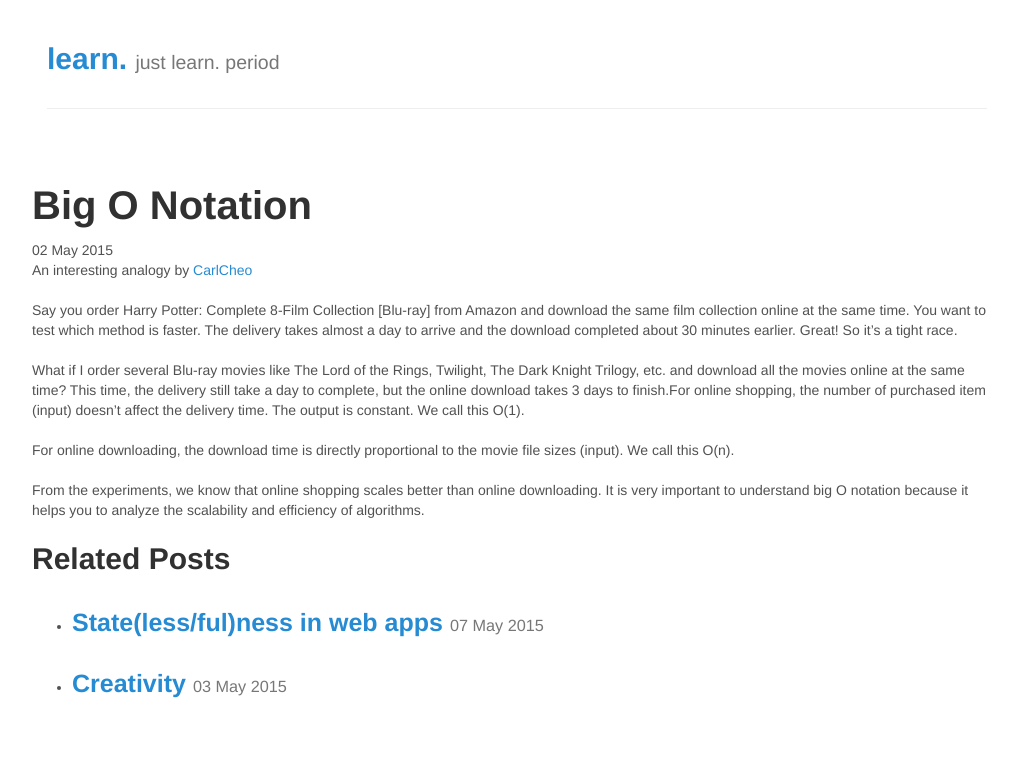
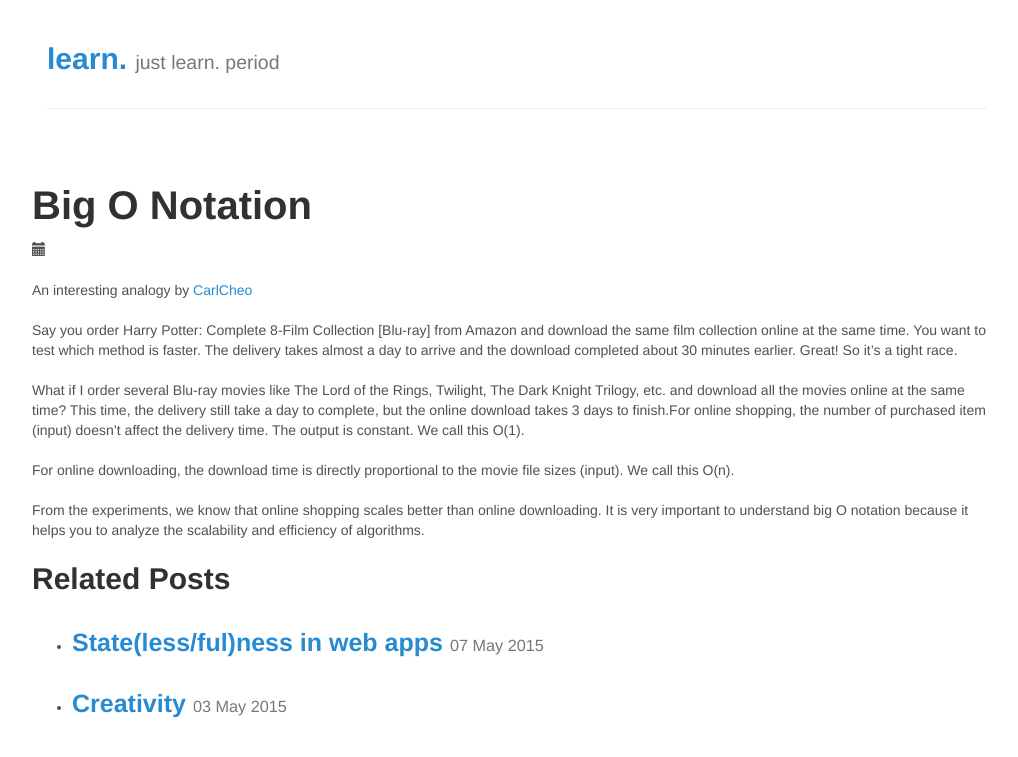
Before and after one commit to lakshma/lakshma.github.io, a Jekyll site: the page built from _posts/2015-05-02-big-o.md, in a window 1280 px wide. Shown: the top 757 px of the page, without its empty margins (123-1141 px from the left). Built offline with Jekyll 4.4.1, drawn with Linux system fonts in a browser that asks for light colours; Markdown is read by kramdown in place of the engine named in the settings.

Commit message:
no message

```diff
--- a/_layouts/post.html
+++ b/_layouts/post.html
@@ -4,7 +4,9 @@
 
 <div class="post">
   <h1 class="post-title">{{ page.title }}</h1>
-  <span class="post-date">{{ page.date | date_to_string }}</span>
+  <p>
+	  <span class="post-date glyphicon glyphicon glyphicon-calendar" aria-hidden="true"></span> {{ post.date | date: "%B %e, %Y" }}
+	</p>
   {{ content }}
 </div>
 
```
